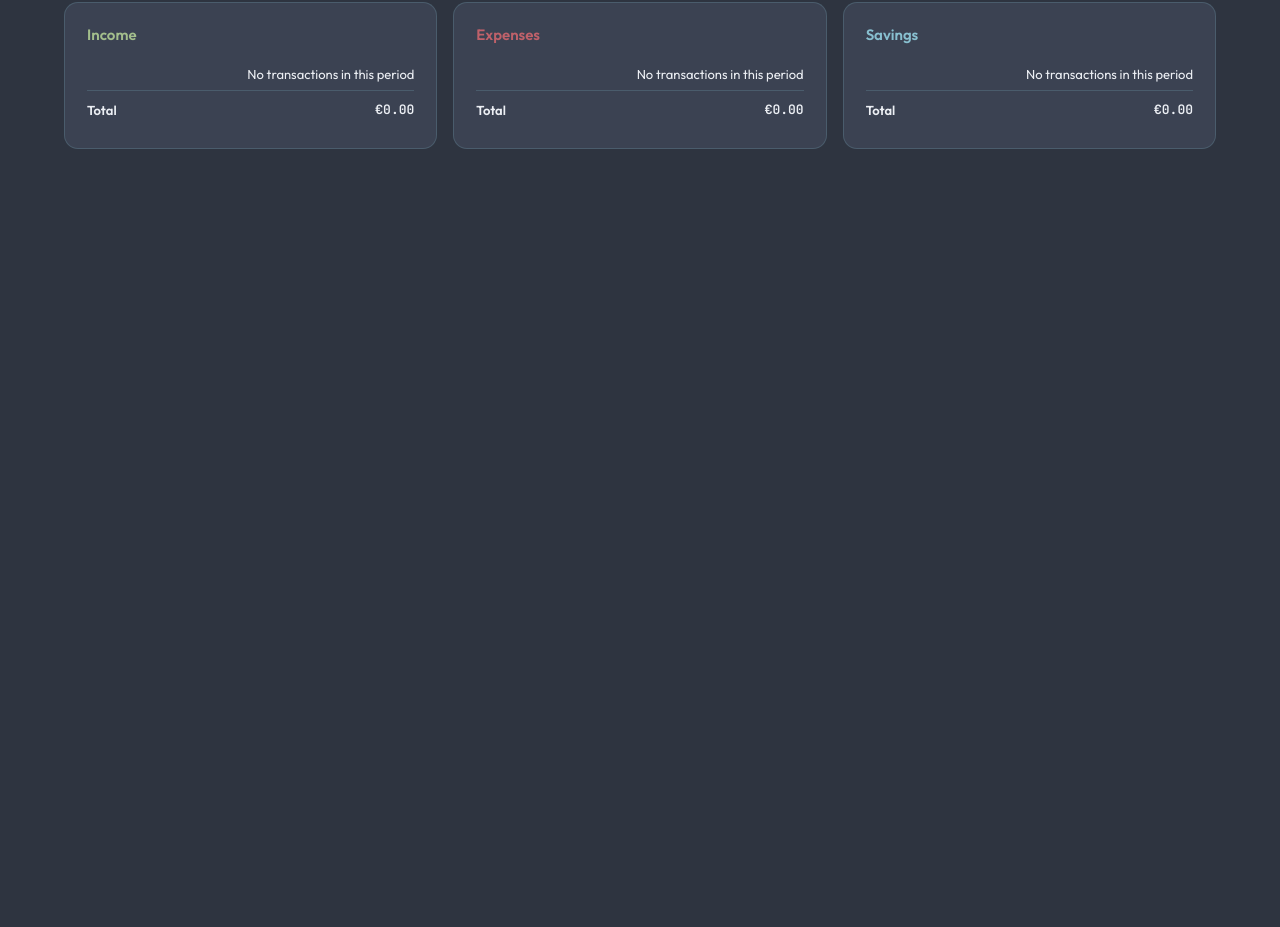
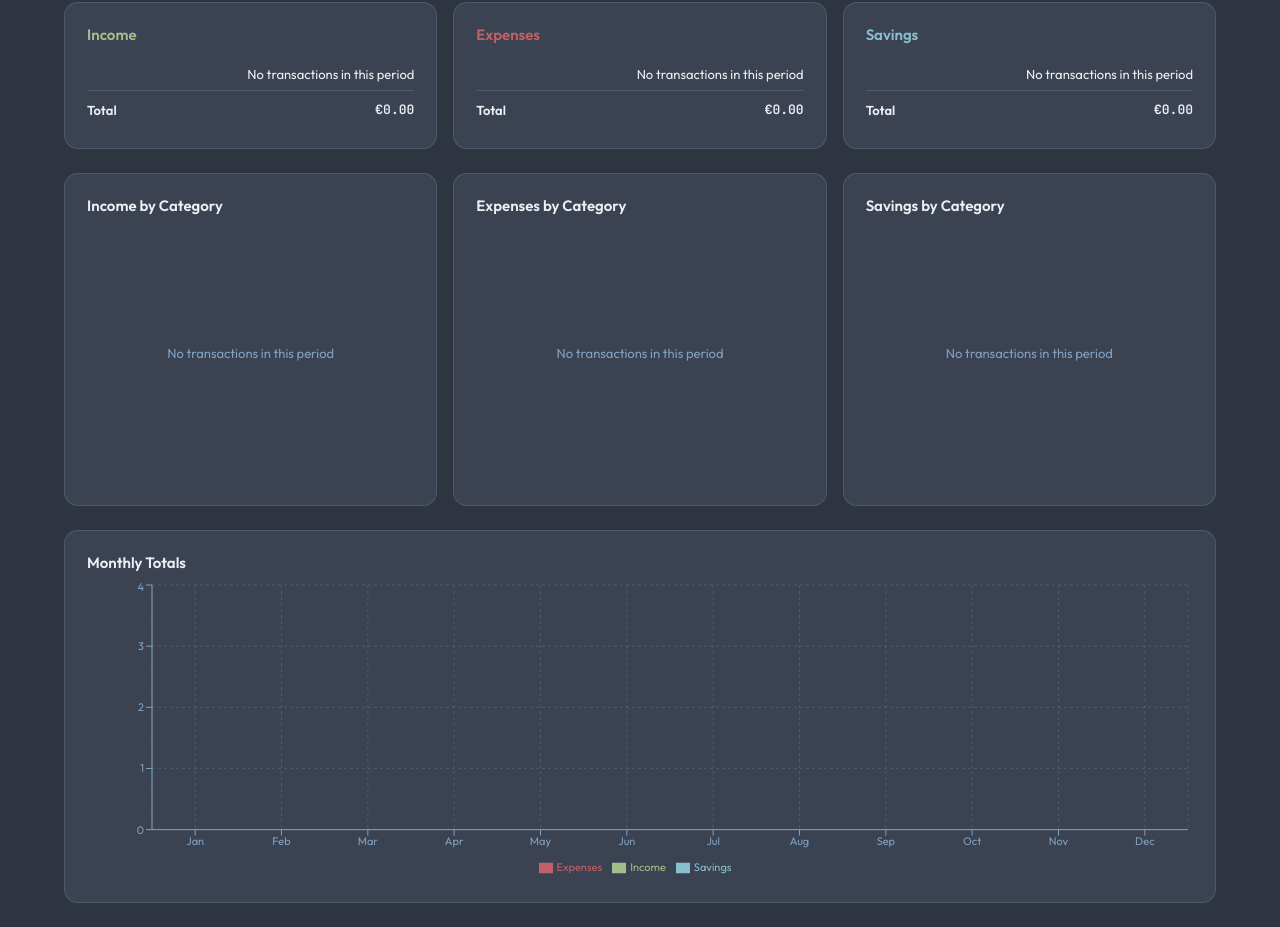
Before and after one commit to Kubalino/finance-tracker, a React (Vite) app: page / in a window 1280 px wide. Shown: the part 263-1190 px from the top of the page. Before the commit the page ends 800 px from the top, so only its background shows below. Built offline with nearby package versions, Linux system fonts and the light colour scheme.

Commit message:
Session 5: Dashboard donut charts and monthly bar chart

```diff
--- /dev/null
+++ b/src/components/dashboard/ChartTooltip.jsx
@@ -0,0 +1,19 @@
+import { formatCurrency } from '../../utils/formatters';
+import styles from './ChartTooltip.module.css';
+
+export default function ChartTooltip({ active, payload, label }) {
+  if (!active || !payload?.length) return null;
+
+  return (
+    <div className={styles.tooltip}>
+      {label && <div className={styles.label}>{label}</div>}
+      {payload.map((entry) => (
+        <div key={entry.name} className={styles.row}>
+          <span className={styles.dot} style={{ background: entry.color || entry.payload?.fill }} />
+          <span className={styles.name}>{entry.name}</span>
+          <span className="monospace">{formatCurrency(entry.value)}</span>
+        </div>
+      ))}
+    </div>
+  );
+}
--- /dev/null
+++ b/src/components/dashboard/ChartTooltip.module.css
@@ -0,0 +1,32 @@
+.tooltip {
+  background: var(--card);
+  border: 1px solid var(--border);
+  border-radius: 12px;
+  padding: 10px 14px;
+  box-shadow: 0 12px 40px rgba(0, 0, 0, 0.5);
+  font-size: 13px;
+}
+
+.label {
+  font-weight: 600;
+  color: var(--text);
+  margin-bottom: 6px;
+}
+
+.row {
+  display: flex;
+  align-items: center;
+  gap: 8px;
+  color: var(--textSec);
+}
+
+.dot {
+  width: 8px;
+  height: 8px;
+  border-radius: 50%;
+  flex-shrink: 0;
+}
+
+.name {
+  flex: 1;
+}
--- /dev/null
+++ b/src/components/dashboard/DonutChart.jsx
@@ -0,0 +1,37 @@
+import { PieChart, Pie, Cell, ResponsiveContainer, Tooltip, Legend } from 'recharts';
+import Card from '../shared/Card';
+import ChartTooltip from './ChartTooltip';
+import { colorForIndex } from '../../utils/chartColors';
+import styles from './DonutChart.module.css';
+
+export default function DonutChart({ title, data }) {
+  const hasData = data.length > 0;
+
+  return (
+    <Card>
+      <h3 className={styles.title}>{title}</h3>
+      {hasData ? (
+        <ResponsiveContainer width="100%" height={260}>
+          <PieChart>
+            <Pie
+              data={data}
+              dataKey="amount"
+              nameKey="category"
+              innerRadius="55%"
+              outerRadius="80%"
+              paddingAngle={2}
+            >
+              {data.map((entry, i) => (
+                <Cell key={entry.category} fill={colorForIndex(i)} stroke="none" />
+              ))}
+            </Pie>
+            <Tooltip content={<ChartTooltip />} />
+            <Legend wrapperStyle={{ fontSize: 11, color: 'var(--textMuted)' }} />
+          </PieChart>
+        </ResponsiveContainer>
+      ) : (
+        <div className={styles.empty}>No transactions in this period</div>
+      )}
+    </Card>
+  );
+}
--- /dev/null
+++ b/src/components/dashboard/DonutChart.module.css
@@ -0,0 +1,14 @@
+.title {
+  font-size: 15px;
+  font-weight: 600;
+  margin-bottom: 8px;
+}
+
+.empty {
+  height: 260px;
+  display: flex;
+  align-items: center;
+  justify-content: center;
+  color: var(--textMuted);
+  font-size: 13px;
+}
--- /dev/null
+++ b/src/components/dashboard/MonthlyBarChart.jsx
@@ -0,0 +1,28 @@
+import { BarChart, Bar, XAxis, YAxis, CartesianGrid, ResponsiveContainer, Tooltip, Legend } from 'recharts';
+import Card from '../shared/Card';
+import ChartTooltip from './ChartTooltip';
+import { TYPE_COLORS } from '../../utils/chartColors';
+import { MONTH_NAMES } from '../../utils/formatters';
+import styles from './MonthlyBarChart.module.css';
+
+export default function MonthlyBarChart({ data }) {
+  const chartData = data.map((row) => ({ ...row, name: MONTH_NAMES[row.month - 1].slice(0, 3) }));
+
+  return (
+    <Card>
+      <h3 className={styles.title}>Monthly Totals</h3>
+      <ResponsiveContainer width="100%" height={300}>
+        <BarChart data={chartData}>
+          <CartesianGrid strokeDasharray="3 3" stroke="var(--border)" />
+          <XAxis dataKey="name" stroke="var(--textMuted)" fontSize={11} />
+          <YAxis stroke="var(--textMuted)" fontSize={11} />
+          <Tooltip content={<ChartTooltip />} />
+          <Legend wrapperStyle={{ fontSize: 11, color: 'var(--textMuted)' }} />
+          <Bar dataKey="Income" fill={TYPE_COLORS.Income} radius={[4, 4, 0, 0]} />
+          <Bar dataKey="Expenses" fill={TYPE_COLORS.Expenses} radius={[4, 4, 0, 0]} />
+          <Bar dataKey="Savings" fill={TYPE_COLORS.Savings} radius={[4, 4, 0, 0]} />
+        </BarChart>
+      </ResponsiveContainer>
+    </Card>
+  );
+}
--- /dev/null
+++ b/src/components/dashboard/MonthlyBarChart.module.css
@@ -0,0 +1,5 @@
+.title {
+  font-size: 15px;
+  font-weight: 600;
+  margin-bottom: 8px;
+}
--- a/src/pages/Dashboard.jsx
+++ b/src/pages/Dashboard.jsx
@@ -2,10 +2,12 @@ import { useMemo } from 'react';
 import FilterBar from '../components/shared/FilterBar';
 import KPICard from '../components/dashboard/KPICard';
 import BreakdownTable from '../components/dashboard/BreakdownTable';
+import DonutChart from '../components/dashboard/DonutChart';
+import MonthlyBarChart from '../components/dashboard/MonthlyBarChart';
 import { useTransactions } from '../hooks/useTransactions';
 import { useSettings } from '../hooks/useSettings';
 import { useFilters } from '../hooks/useFilters';
-import { aggregateByCategory, trackingBalance, savingsRate, totalByType } from '../utils/calculations';
+import { aggregateByCategory, trackingBalance, savingsRate, totalByType, monthlyTotals } from '../utils/calculations';
 import { periodCompletionPercent, getYear } from '../utils/dateUtils';
 import { formatCurrency, formatPercent } from '../utils/formatters';
 import styles from './Dashboard.module.css';
@@ -22,6 +24,7 @@ export default function Dashboard() {
   }, [transactions]);
 
   const periodTransactions = useMemo(() => byPeriod(year, month), [byPeriod, year, month]);
+  const yearlyMonthlyTotals = useMemo(() => monthlyTotals(transactions, year), [transactions, year]);
 
   const completion = month ? periodCompletionPercent(year, month) : 100;
   const balance = trackingBalance(periodTransactions);
@@ -46,6 +49,14 @@ export default function Dashboard() {
         <BreakdownTable title="Expenses" tone="expenses" rows={aggregateByCategory(periodTransactions, 'Expenses')} />
         <BreakdownTable title="Savings" tone="savings" rows={aggregateByCategory(periodTransactions, 'Savings')} />
       </div>
+
+      <div className={styles.breakdownGrid}>
+        <DonutChart title="Income by Category" data={aggregateByCategory(periodTransactions, 'Income')} />
+        <DonutChart title="Expenses by Category" data={aggregateByCategory(periodTransactions, 'Expenses')} />
+        <DonutChart title="Savings by Category" data={aggregateByCategory(periodTransactions, 'Savings')} />
+      </div>
+
+      <MonthlyBarChart data={yearlyMonthlyTotals} />
     </div>
   );
 }
--- a/src/pages/Dashboard.module.css
+++ b/src/pages/Dashboard.module.css
@@ -9,6 +9,7 @@
   display: grid;
   grid-template-columns: repeat(3, 1fr);
   gap: 16px;
+  margin-bottom: 24px;
 }
 
 @media (max-width: 1024px) {
--- a/src/utils/calculations.js
+++ b/src/utils/calculations.js
@@ -34,3 +34,21 @@ export function savingsRate(transactions, method = 'allocated') {
   const savings = totalByType(transactions, 'Savings');
   return (savings / income) * 100;
 }
+
+export function monthlyTotals(transactions, year) {
+  const months = Array.from({ length: 12 }, (_, i) => ({
+    month: i + 1,
+    Income: 0,
+    Expenses: 0,
+    Savings: 0,
+  }));
+
+  transactions.forEach((tx) => {
+    const txYear = Number(tx.effectiveDate.slice(0, 4));
+    if (txYear !== year) return;
+    const txMonth = Number(tx.effectiveDate.slice(5, 7));
+    months[txMonth - 1][tx.type] += tx.amount;
+  });
+
+  return months;
+}
--- /dev/null
+++ b/src/utils/chartColors.js
@@ -0,0 +1,16 @@
+// Nord palette cycle for category slices — Frost + Aurora tones.
+export const CATEGORY_COLORS = [
+  '#88C0D0', '#5E81AC', '#A3BE8C', '#EBCB8B',
+  '#BF616A', '#B48EAD', '#81A1C1', '#D08770',
+  '#8FBCBB', '#4C566A',
+];
+
+export function colorForIndex(i) {
+  return CATEGORY_COLORS[i % CATEGORY_COLORS.length];
+}
+
+export const TYPE_COLORS = {
+  Income: '#A3BE8C',
+  Expenses: '#BF616A',
+  Savings: '#88C0D0',
+};
```
